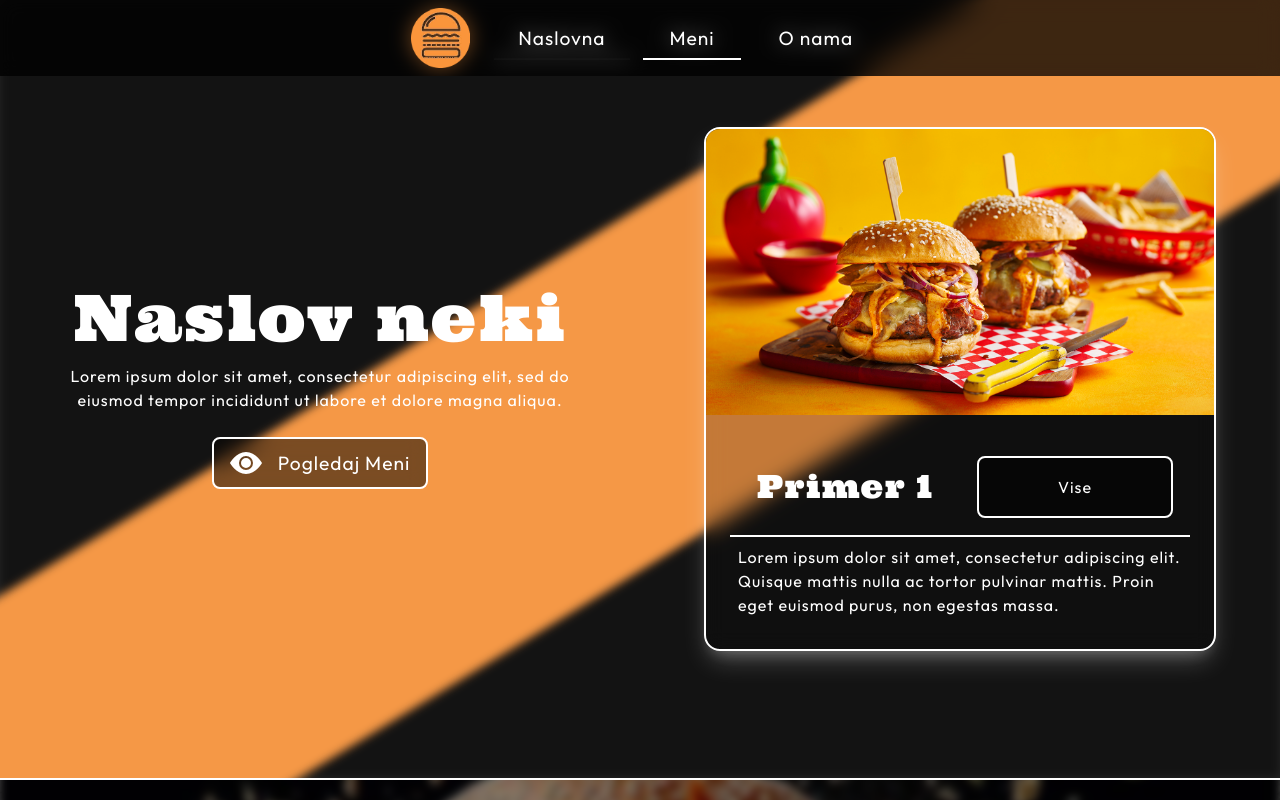
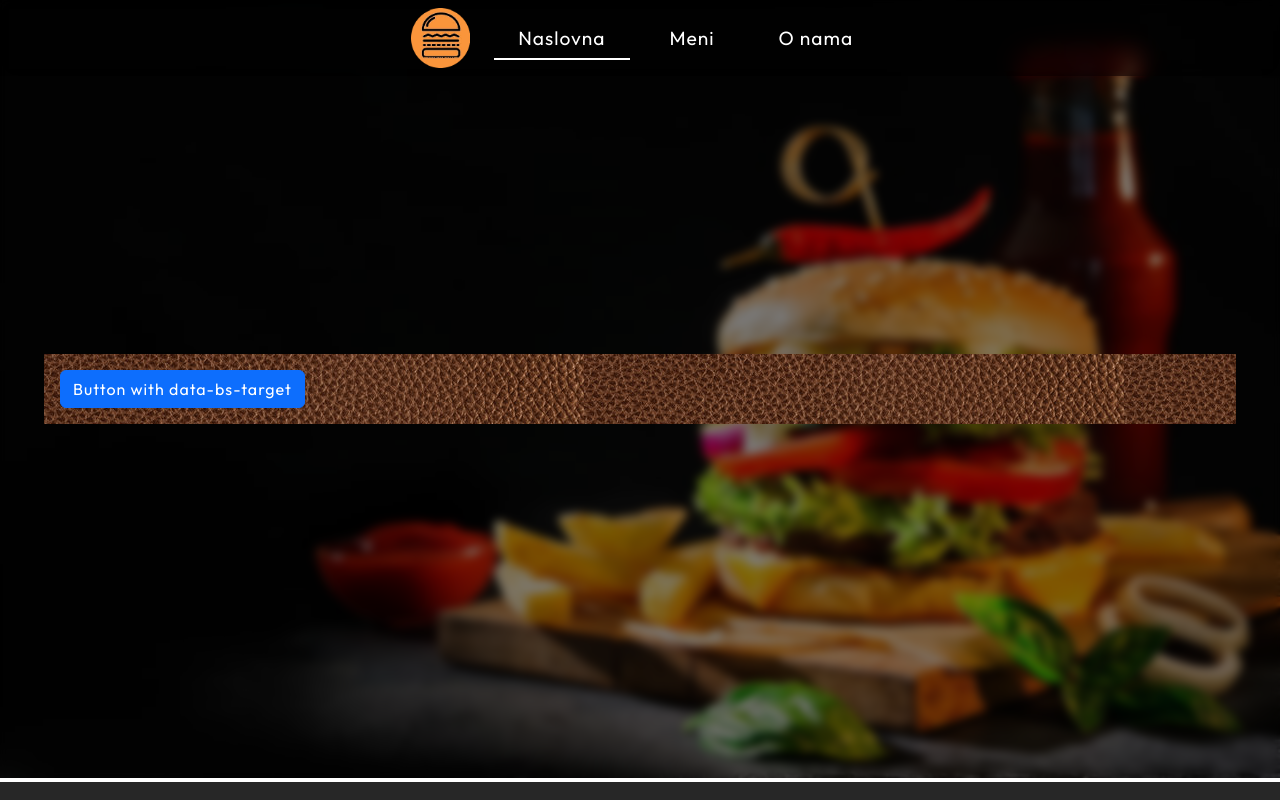
Before and after one commit to nikola-velemir/CrniDzo, a React (Vite) app: page /menu in a window 1280 px wide. Shown: the top 800 px of the page. Built offline with nearby package versions, Linux system fonts and the light colour scheme.

Commit message:
[wip/feature] menu

```diff
--- a/src/App.css
+++ b/src/App.css
@@ -107,8 +107,62 @@
 body {
   background-color: #272727;
 }
-.navbar-nav .nav-link.active {
-  /* font-weight: 600; */
+.menu-banner {
+  position: relative;
+
+  & .menu-banner-filter {
+    position: relative;
+    width: 100%;
+    height: 100%;
+    background: rgba(0, 0, 0, 0.5);
+    z-index: 1;
+    backdrop-filter: blur(5px);
+
+    & .menu-banner-content {
+      position: relative;
+      width: 100%;
+      height: 100%;
+      display: grid;
+      align-content: center;
+      & > .container-fluid {
+        width: 95%;
+        & .row > div > div {
+          padding: 1rem;
+        }
+      }
+    }
+  }
+  & .menu-banner-image {
+    position: absolute;
+    width: 100%;
+    height: 100%;
+    top: 0;
+    bottom: 0;
+    left: 0;
+    right: 0;
+    & img {
+      width: 100%;
+      height: 100%;
+    }
+  }
+}
+.offcanvas {
+  .offcanvas-header {
+    & .offcanvas-title {
+      font-size: 2rem;
+    }
+  }
+  .offcanvas-body {
+    padding: 0rem 0.5rem;
+  }
+  & .list-group {
+    border: none;
+    border-radius: 0;
+    & .list-group-item {
+      border: none;
+      border-bottom: 2px dotted #272727;
+    }
+  }
 }
 .nav-item:has(.nav-link.nav-link.active) {
   &:after {
--- /dev/null
+++ b/src/Components/Hero/Banner/MenuPageBanner/MenuPageBanner.tsx
@@ -0,0 +1,19 @@
+import menu_slika from "../../../../assets/images/burger-french-fries-hamburger-wallpaper-preview.jpg";
+import MenuComponent from "../../../Menu/MenuComponent";
+
+const MenuPageBanner = () => {
+  return (
+    <div className="page-banner menu-banner">
+      <div className="menu-banner-filter">
+        <div className="menu-banner-content">
+          <MenuComponent></MenuComponent>
+        </div>
+      </div>
+      <div className="menu-banner-image">
+        <img src={menu_slika}></img>
+      </div>
+    </div>
+  );
+};
+
+export default MenuPageBanner;
--- /dev/null
+++ b/src/Components/Menu/MenuComponent.tsx
@@ -0,0 +1,26 @@
+import Categories from "./SubComponents/Categories";
+import LeatherTexture from "../../assets/textures/leather.jpg";
+
+const MenuComponent = () => {
+  return (
+    <div className="container-fluid">
+      <div className="row">
+        <div className="col-12">
+          <div style={{ backgroundImage: `url(${LeatherTexture})` }}>
+            <button
+              className="btn btn-primary"
+              type="button"
+              data-bs-toggle="offcanvas"
+              data-bs-target="#offcanvasExample"
+              aria-controls="offcanvasExample"
+            >
+              Button with data-bs-target
+            </button>
+          </div>
+        </div>
+      </div>
+    </div>
+  );
+};
+
+export default MenuComponent;
--- /dev/null
+++ b/src/Components/Menu/SubComponents/Categories.tsx
@@ -0,0 +1,36 @@
+import { useContext } from "react";
+import { MenuCategoriesContext } from "../../Context/Providers/MenuCategoriesContext";
+
+const Categories = () => {
+  const categories = useContext(MenuCategoriesContext);
+  return (
+    <div
+      className="offcanvas offcanvas-start"
+      id="offcanvasExample"
+      aria-labelledby="offcanvasExampleLabel"
+    >
+      <div className="offcanvas-header">
+        <h5 className="offcanvas-title" id="offcanvasExampleLabel">
+          Meni
+        </h5>
+        <button
+          type="button"
+          className="btn-close"
+          data-bs-dismiss="offcanvas"
+          aria-label="Close"
+        ></button>
+      </div>
+      <div className="offcanvas-body">
+        <ul className="list-group">
+          <li className="list-group-item">An item</li>
+          <li className="list-group-item">A second item</li>
+          <li className="list-group-item">A third item</li>
+          <li className="list-group-item">A fourth item</li>
+          <li className="list-group-item">And a fifth one</li>
+        </ul>
+      </div>
+    </div>
+  );
+};
+
+export default Categories;
--- a/src/Components/Navbar/Navbar.tsx
+++ b/src/Components/Navbar/Navbar.tsx
@@ -26,7 +26,7 @@ const Navbar = ({ currentPage = 0 }: NavbarProps) => {
           />
           <NavbarButton />
           <Link to="/"></Link>
-          <NavbarLinks links={links} currentPage={currentPage} />
+          <NavbarLinks links={links} />
         </div>
       </nav>
       <Outlet />
--- a/src/Components/Navbar/Subcomponents/NavbarLinks.tsx
+++ b/src/Components/Navbar/Subcomponents/NavbarLinks.tsx
@@ -1,19 +1,19 @@
 import { Link } from "react-router-dom";
 import { Capitalize } from "../../../Utils/utils";
+import { useState } from "react";
 
 type NavbarLinksProps = {
   links: { name: string; link: string }[];
-  currentPage: number;
 };
 
 // Example usage
 
-const NavbarLinks = ({ links, currentPage }: NavbarLinksProps) => {
+const NavbarLinks = ({ links }: NavbarLinksProps) => {
+  const [currentPage, setCurrentPage] = useState(0);
   return (
     <div className="collapse navbar-collapse" id="navbarSupportedContent">
       <ul className="navbar-nav me-auto mb-2 mb-lg-0">
         {links.map(({ name, link }, index) => {
-          console.log(link);
           return (
             <li key={name} className="nav-item">
               <Link
@@ -22,6 +22,9 @@ const NavbarLinks = ({ links, currentPage }: NavbarLinksProps) => {
                   index === currentPage ? "nav-link active" : "nav-link"
                 }
                 aria-current="page"
+                onClick={() => {
+                  setCurrentPage(index);
+                }}
               >
                 {Capitalize(name)}
               </Link>
--- a/src/Pages/Home.tsx
+++ b/src/Pages/Home.tsx
@@ -1,6 +1,5 @@
-import Navbar from "../Components/Navbar/Navbar";
 import Footer from "../Components/Footer/Footer";
-import FrontPageBanner from "../Components/Hero/Banner/FrontPageBanner/PageBanner";
+import FrontPageBanner from "../Components/Hero/Banner/FrontPageBanner/FrontPageBanner";
 import MenuDisplay from "../Components/Displays/MenuDisplay/MenuDisplay";
 import LocationDisplay from "../Components/Displays/LocationDisplay/LocationDisplay";
 import ReviewsDisplay from "../Components/Displays/ReviewsDisplay/ReviewsDisplay";
@@ -9,8 +8,6 @@ const Home = () => {
   // const imageContext = useContext(CarouselImageContext);
   return (
     <>
-      <Navbar></Navbar>
-      {/* <Carousel images={imageContext.landing.carousel}></Carousel> */}
       <FrontPageBanner></FrontPageBanner>
       <MenuDisplay></MenuDisplay>
       <LocationDisplay></LocationDisplay>
--- a/src/Pages/Menu.tsx
+++ b/src/Pages/Menu.tsx
@@ -1,18 +1,13 @@
-import LocationDisplay from "../Components/Displays/LocationDisplay/LocationDisplay";
-import MenuDisplay from "../Components/Displays/MenuDisplay/MenuDisplay";
-import ReviewsDisplay from "../Components/Displays/ReviewsDisplay/ReviewsDisplay";
 import Footer from "../Components/Footer/Footer";
-import FrontPageBanner from "../Components/Hero/Banner/FrontPageBanner/PageBanner";
-import Navbar from "../Components/Navbar/Navbar";
+import MenuPageBanner from "../Components/Hero/Banner/MenuPageBanner/MenuPageBanner";
+import Categories from "../Components/Menu/SubComponents/Categories";
 
 const Menu = () => {
   return (
     <>
-      <Navbar currentPage={1}></Navbar>
-      <FrontPageBanner></FrontPageBanner>
-      <MenuDisplay></MenuDisplay>
-      <LocationDisplay></LocationDisplay>
-      <ReviewsDisplay></ReviewsDisplay>
+      <MenuPageBanner></MenuPageBanner>
+      <Categories></Categories>
+
       <Footer></Footer>
     </>
   );
```
Also changed, not shown: vite.config.ts.timestamp-1725739660094-904de707a8ba.mjs (added, +13 -0 lines), vite.config.ts.timestamp-1725740147600-1818896442a7a.mjs (added, +13 -0 lines), vite.config.ts.timestamp-1725821653766-41550afba86a2.mjs (added, +13 -0 lines), src/Components/Hero/Banner/FrontPageBanner/FrontPageBanner.tsx (renamed from src/Components/Hero/Banner/FrontPageBanner/PageBanner.tsx), src/assets/images/burger-french-fries-hamburger-wallpaper-preview.jpg (added), src/assets/textures/leather.jpg (added).
